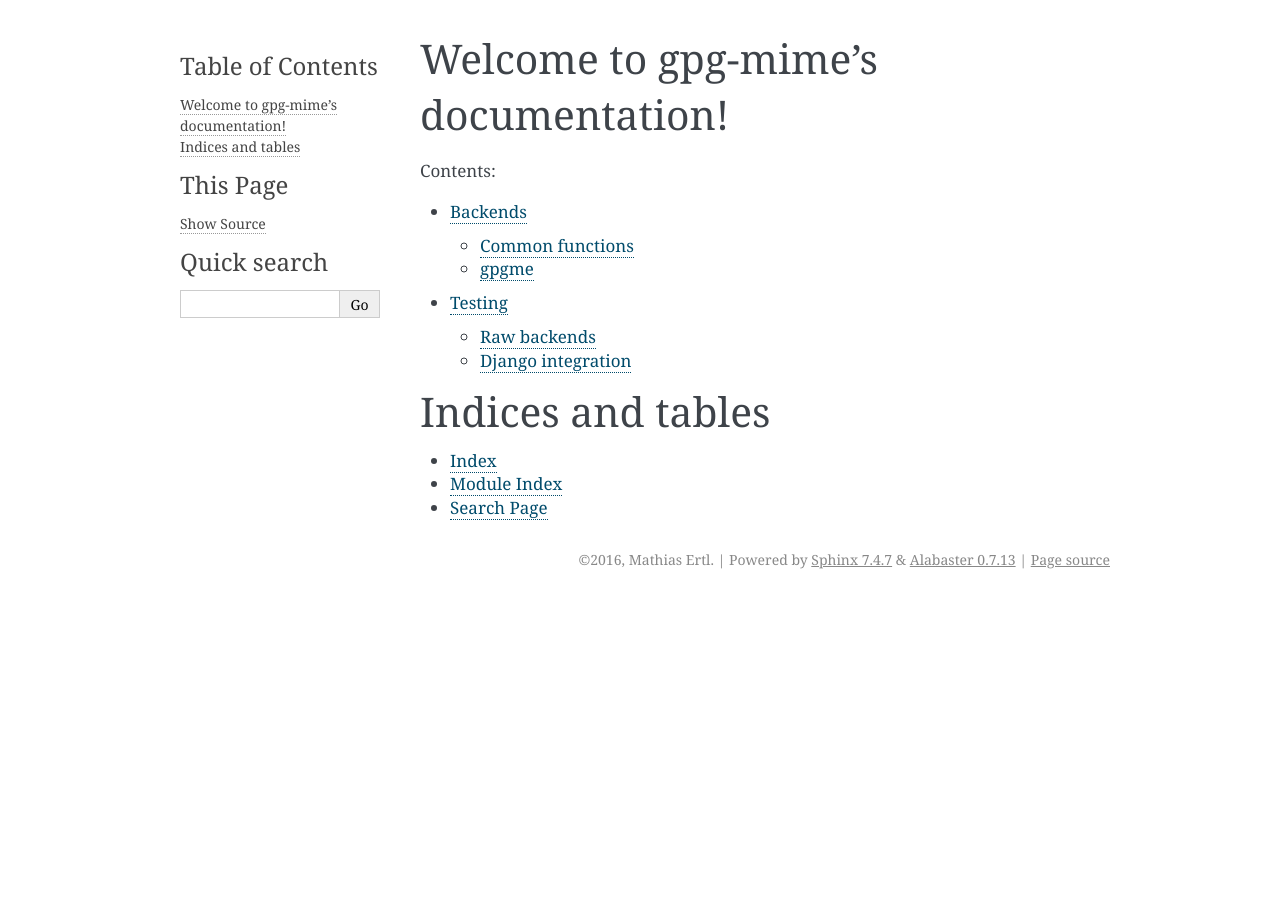
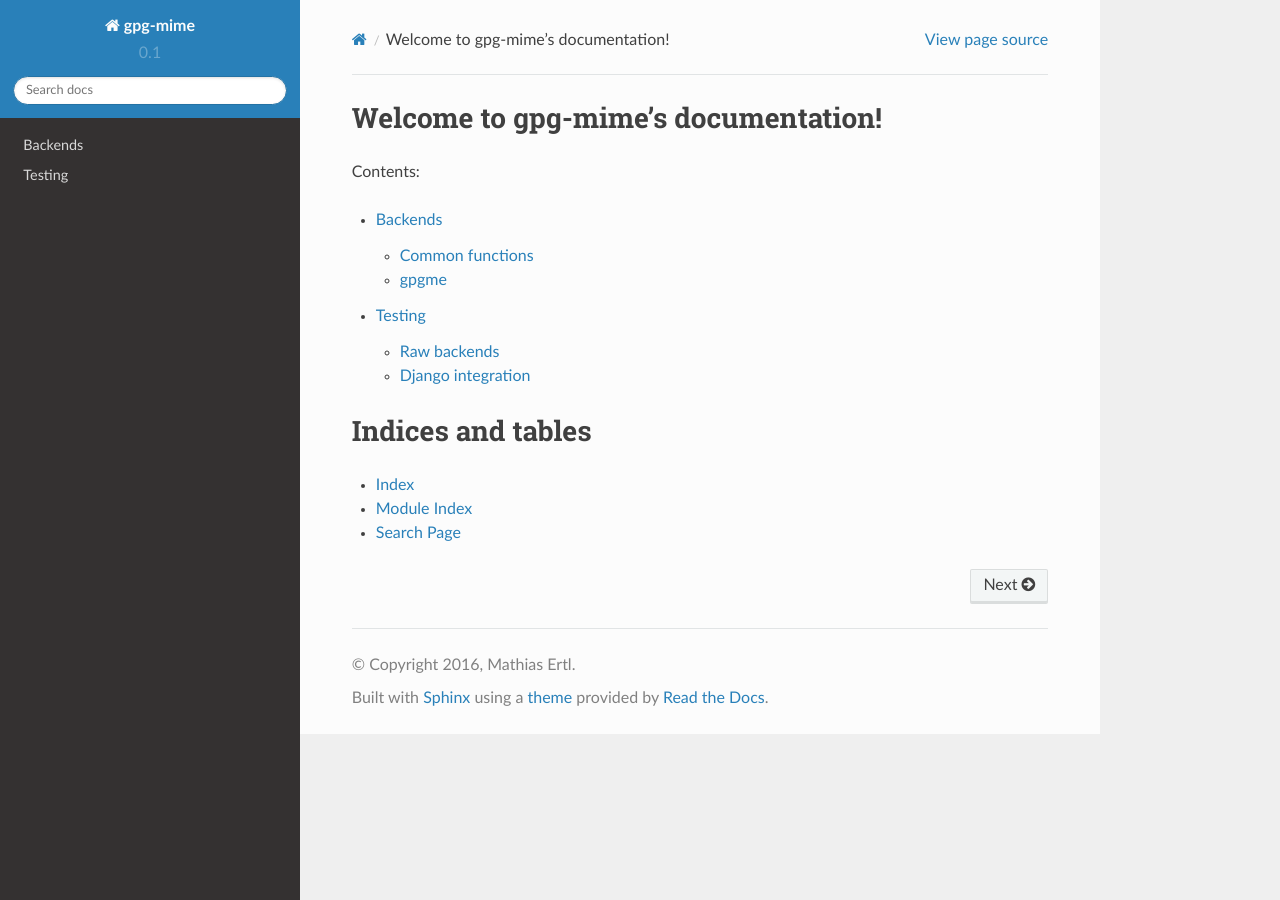
Before and after one commit to mathiasertl/gpgliblib, a Sphinx documentation site: the page built from doc/index.rst, in a window 1280 px wide. Built offline with Sphinx 7.4.7 and the Read the Docs theme 2.0.0, drawn with Linux system fonts in a browser that asks for light colours.

Commit message:
add sphinx-rtd-theme

```diff
--- a/doc/conf.py
+++ b/doc/conf.py
@@ -128,7 +128,7 @@ todo_include_todos = True
 # The theme to use for HTML and HTML Help pages.  See the documentation for
 # a list of builtin themes.
 #
-html_theme = 'alabaster'
+html_theme = 'sphinx_rtd_theme'
 
 # Theme options are theme-specific and customize the look and feel of a theme
 # further.  For a list of options available for each theme, see the
--- a/requirements-dev.txt
+++ b/requirements-dev.txt
@@ -1,4 +1,5 @@
 Sphinx==1.4.5
+ipython-genutils==0.1.0
 ipython==5.0.0
-ipython-genutils==0.1.0
 numpydoc==0.6.0
+sphinx-rtd-theme==0.1.9
```
